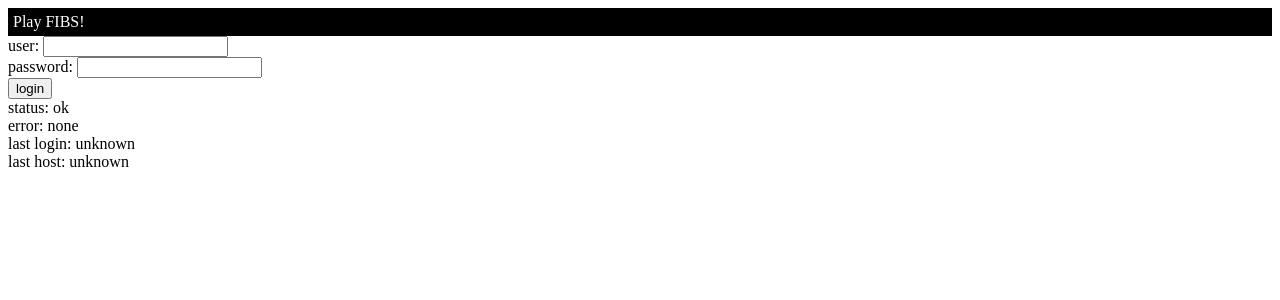
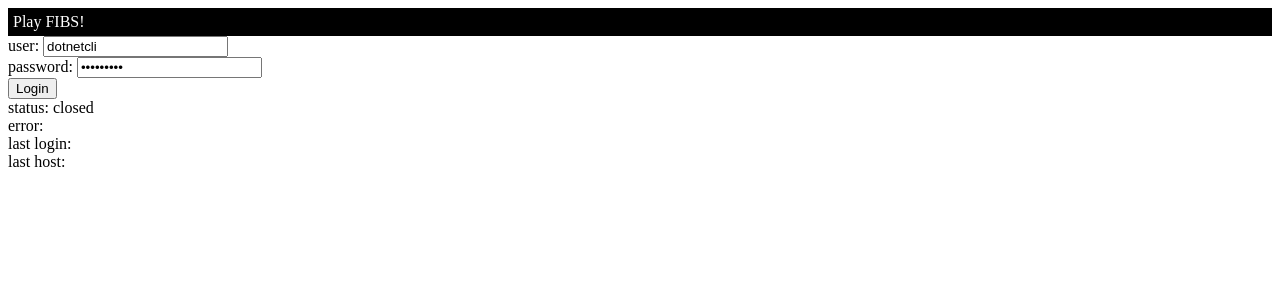
Before and after one commit to csells/Fibs.Net, a Vue app in the folder src/FibsPlay/: page /#/ in a window 1280 px wide. Shown: the top 300 px of the page. Built offline with nearby package versions, Linux system fonts and the light colour scheme.

Commit message:
made the login form handle validation

```diff
--- a/src/FibsPlay/src/components/App.vue
+++ b/src/FibsPlay/src/components/App.vue
@@ -8,12 +8,6 @@
     </main>
   </div>
 </template>
-
-<script>
-export default {
-  name: "app"
-};
-</script>
 
 <style scoped>
 body {
--- a/src/FibsPlay/src/components/Login.vue
+++ b/src/FibsPlay/src/components/Login.vue
@@ -1,36 +1,63 @@
 <template>
   <form v-on:submit="login">
-      <div><span>user: <input v-model="user" /></span></div>
-      <div><span>password: <input v-model="pw" type="password" /></span></div>
-      <div><input type="submit" value="login" /></div>
-      <div>status: {{status}}</div>
-      <div>error: {{error}}</div>
-      <div>last login: {{lastLogin}}</div>
-      <div>last host: {{lastHost}}</div>
+      <div><span>user: <input v-model="user" :disabled=inputDisabled /></span></div>
+      <div><span>password: <input v-model="pass" type="password" :disabled=inputDisabled /></span></div>
+      <div><input type="submit" v-model="submitName" :disabled=submitDisabled /></div>
+      <div>status: {{session.status}}</div>
+      <div>error: {{session.error}}</div>
+      <div>last login: {{session.lastLogin}}</div>
+      <div>last host: {{session.lastHost}}</div>
     </form>
   </template>
 
 <script>
+let session = {
+  status: "closed",
+  error: null,
+  lastLogin: null,
+  lastHost: null,
+  login: function(user, pass) {
+    this.status = "opened";
+  },
+  logout: function() {
+    this.status = "closed";
+  }
+};
+
 export default {
   data() {
     return {
-      user: "",
-      pw: "",
-      status: "ok",
-      error: "none",
-      lastLogin: "unknown",
-      lastHost: "unknown"
+      user: "dotnetcli", // HACK: devmode
+      pass: "dotnetcli", // HACK: devmode
+      session
     };
   },
+
+  computed: {
+    submitName: function() {
+      return this.session.status === "closed" ? "Login" : "Logout";
+    },
+
+    submitDisabled: function() {
+      return (
+        this.session.status === "closed" && (this.user === "" || this.pass === "")
+      );
+    },
+
+    inputDisabled: function() {
+      return this.session.status === "opened";
+    }
+  },
+
   methods: {
     login: function(e) {
       e.preventDefault();
-      alert(`user= '${this.user}', pw=${this.pw}`);
+      if (session.status === "closed") {
+        session.login(this.user, this.pass);
+      } else {
+        session.logout();
+      }
     }
   }
 };
 </script>
-
-<style scoped>
-
-</style>
```
